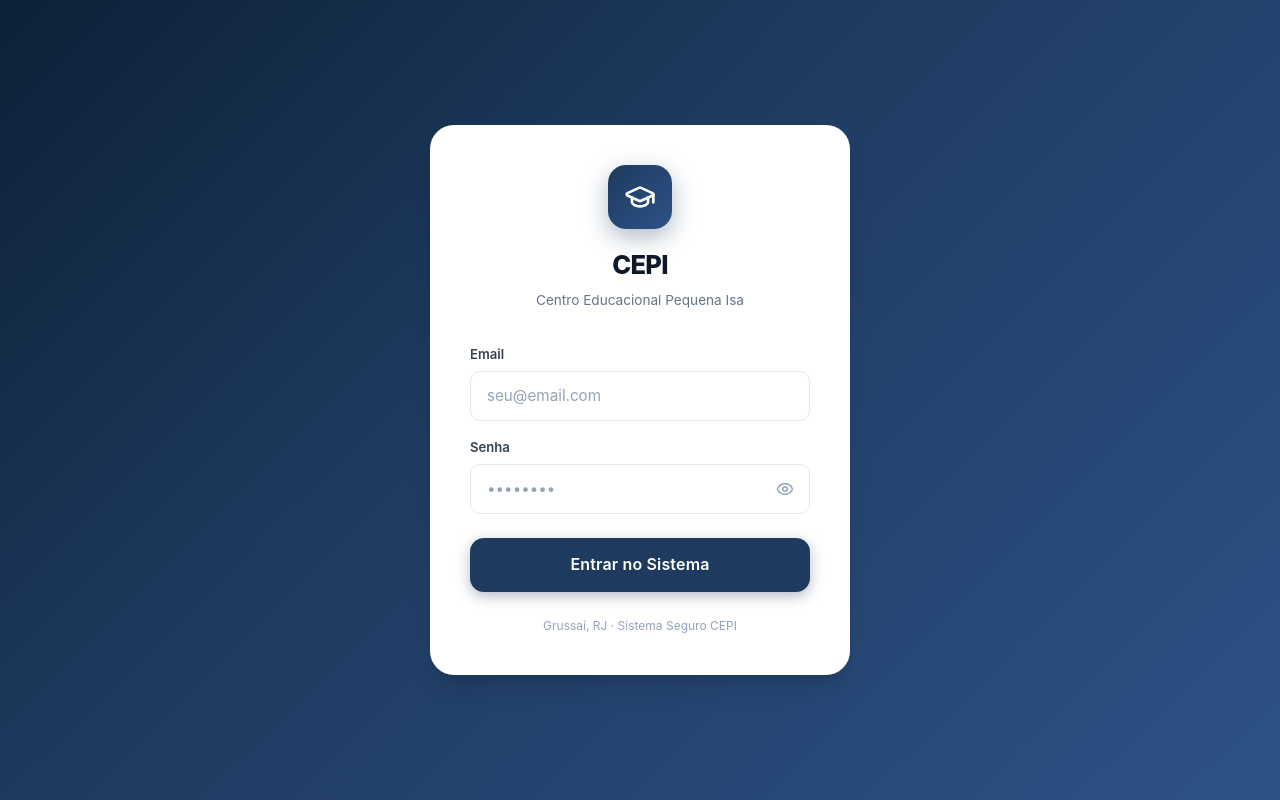
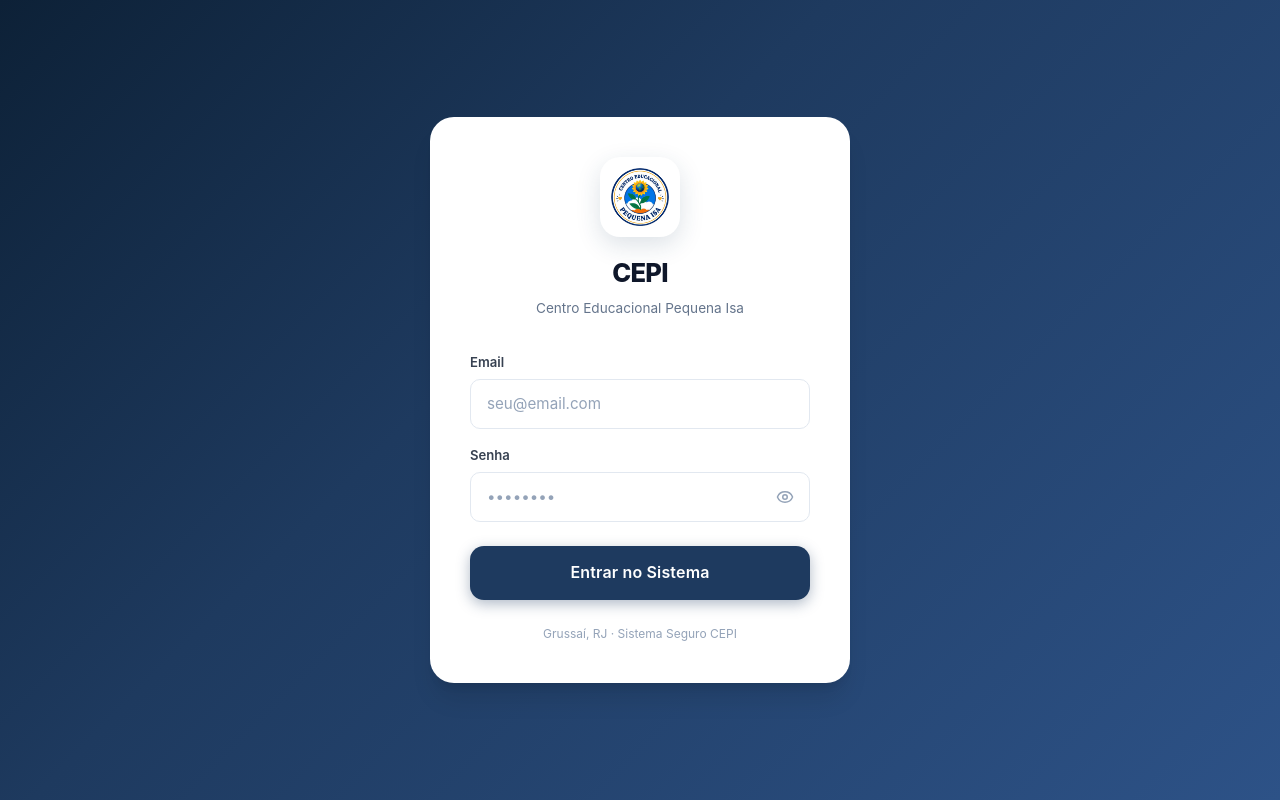
Before and after one commit to pietronogueira08/CEPI, a Next.js app: page /login in a window 1280 px wide. Built offline with nearby package versions, Linux system fonts and the light colour scheme.

Commit message:
feat: Add custom CEPI logo to auth and sidebar

```diff
--- a/src/app/(auth)/login/page.tsx
+++ b/src/app/(auth)/login/page.tsx
@@ -4,6 +4,7 @@
 import { signIn } from "next-auth/react";
 import { useRouter, useSearchParams } from "next/navigation";
 import { Eye, EyeOff, Shield, GraduationCap, Loader2 } from "lucide-react";
+import Image from "next/image";
 
 function LoginContent() {
   const router = useRouter();
@@ -50,17 +51,19 @@
       {/* Logo */}
       <div style={{ textAlign: "center", marginBottom: 32 }}>
         <div style={{
-          width: 64,
-          height: 64,
-          borderRadius: 18,
-          background: "linear-gradient(135deg, #1E3A5F 0%, #2D5287 100%)",
+          width: 80,
+          height: 80,
+          borderRadius: 20,
+          background: "white",
           display: "flex",
           alignItems: "center",
           justifyContent: "center",
           margin: "0 auto 16px",
-          boxShadow: "0 8px 24px rgba(30,58,95,0.35)",
+          boxShadow: "0 8px 24px rgba(30,58,95,0.15)",
+          overflow: "hidden",
+          padding: 8
         }}>
-          <GraduationCap size={32} color="white" />
+          <Image src="/logo.png" alt="CEPI Logo" width={64} height={64} style={{ objectFit: "contain" }} />
         </div>
         <h1 style={{
           fontSize: "1.6rem",
--- a/src/components/layout/Sidebar.tsx
+++ b/src/components/layout/Sidebar.tsx
@@ -1,6 +1,7 @@
 "use client";
 
 import Link from "next/link";
+import Image from "next/image";
 import { usePathname } from "next/navigation";
 import { signOut } from "next-auth/react";
 import {
@@ -82,16 +83,17 @@
       <div className="sidebar-logo">
         <div style={{ display: "flex", alignItems: "center", gap: 12 }}>
           <div style={{
-            width: 40,
-            height: 40,
+            width: 48,
+            height: 48,
             borderRadius: 12,
-            background: "rgba(244, 196, 48, 0.2)",
+            background: "white",
             display: "flex",
             alignItems: "center",
             justifyContent: "center",
             flexShrink: 0,
+            overflow: "hidden"
           }}>
-            <GraduationCap size={22} color="#F4C430" />
+            <Image src="/logo.png" alt="CEPI Logo" width={40} height={40} style={{ objectFit: "contain" }} />
           </div>
           <div>
             <div className="cepi-logo-text">CEPI</div>
@@ -200,7 +202,7 @@
         boxShadow: "0 2px 8px rgba(0,0,0,0.3)",
       }}>
         <div style={{ display: "flex", alignItems: "center", gap: 10 }}>
-          <GraduationCap size={22} color="#F4C430" />
+          <Image src="/logo.png" alt="CEPI Logo" width={32} height={32} style={{ background: "white", borderRadius: 8, padding: 2 }} />
           <span className="cepi-logo-text" style={{ fontSize: "1.1rem" }}>CEPI</span>
         </div>
         <button
```
Also changed, not shown: public/logo.png (renamed from Remove_black_embroidery_high_qua__202608051306-removebg-preview.png).
